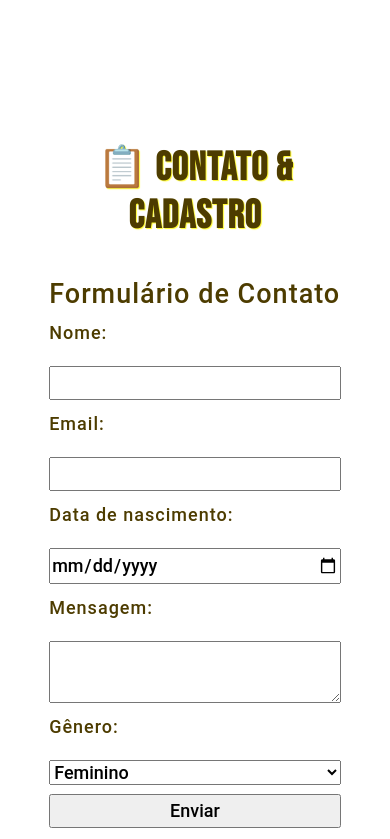
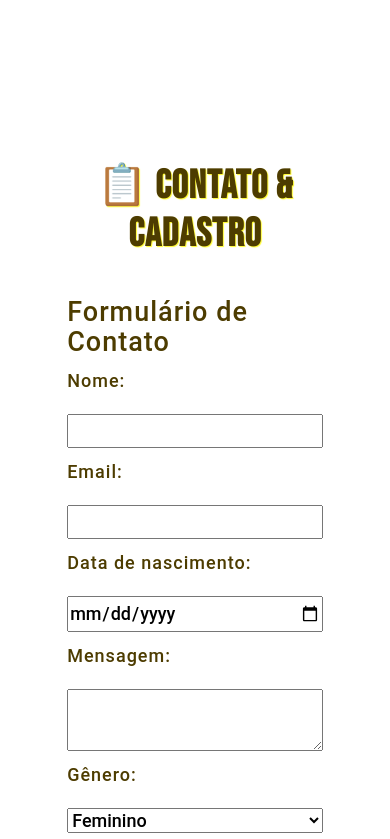
Before and after one commit to FranGnMoraes/Portal-do-Hyrax---Design-Responsivo-com-Flexbox, a plain HTML site: page index.html in a window 390 px wide. Shown: the part 8302-9141 px from the top of the page. Drawn offline with nearby package versions, Linux system fonts and the light colour scheme.

Commit message:
changes 2

```diff
--- a/style.css
+++ b/style.css
@@ -241,16 +241,11 @@ button {
 }
 
 @media (max-width: 600px) {
-    .section-formulario {
-        padding: 1rem;
-    }
-
     .formulario-grid {
         grid-template-areas:
             "contato"
             "cadastro";
         grid-template-columns: 1fr;
-        gap: 1rem;
     }
 }
 
```
